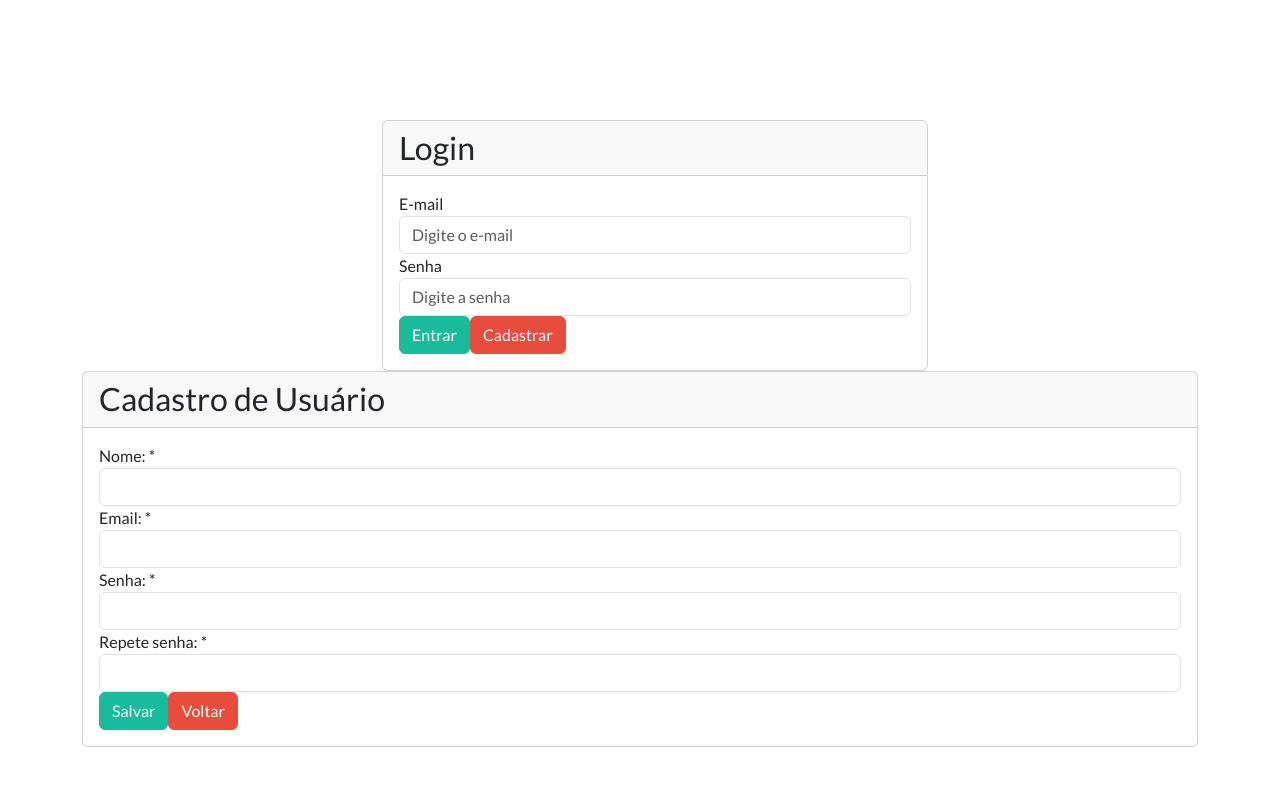
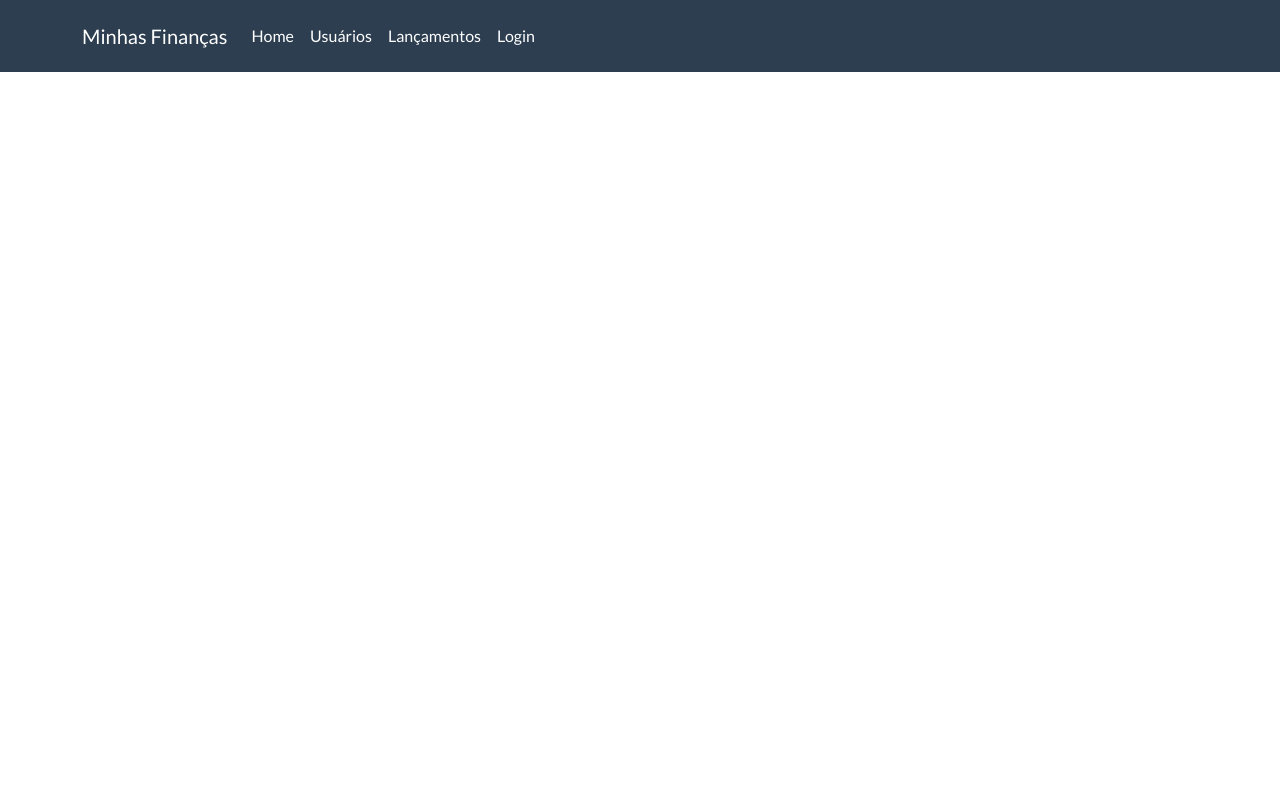
Before and after one commit to fxavierds/minhas-financas-app, a React (Create React App) app: page /#/login in a window 1280 px wide. Shown: the top 786 px of the page. Built offline with nearby package versions, Linux system fonts and the light colour scheme.

Commit message:
Adicionado NavBar

```diff
--- /dev/null
+++ b/src/components/navBar.js
@@ -0,0 +1,50 @@
+import React from "react";
+
+function NavBar() {
+  return (
+    <div className="navbar navbar-expand-lg fixed-top navbar-dark bg-primary">
+      <div className="container">
+        <a href="https://bootswatch.com/" className="navbar-brand">
+          Minhas Finanças
+        </a>
+        <button
+          className="navbar-toggler"
+          type="button"
+          data-toggle="collapse"
+          data-target="#navbarResponsive"
+          aria-controls="navbarResponsive"
+          aria-expanded="false"
+          aria-label="Toggle navigation"
+        >
+          <span className="navbar-toggler-icon"></span>
+        </button>
+        <div className="collapse navbar-collapse" id="navbarResponsive">
+          <ul className="navbar-nav">
+            <li className="nav-item">
+              <a className="nav-link" href="home.html">
+                Home
+              </a>
+            </li>
+            <li className="nav-item">
+              <a className="nav-link" href="usuarios.html">
+                Usuários
+              </a>
+            </li>
+            <li className="nav-item">
+              <a className="nav-link" href="lancamentos.html">
+                Lançamentos
+              </a>
+            </li>
+            <li className="nav-item">
+              <a className="nav-link" href="login.html">
+                Login
+              </a>
+            </li>
+          </ul>
+        </div>
+      </div>
+    </div>
+  );
+}
+
+export default NavBar;
--- a/src/main/App.js
+++ b/src/main/App.js
@@ -1,14 +1,16 @@
-import Login from "../views/login";
+import React from "react";
 import "bootswatch/dist/flatly/bootstrap.css";
+import NavBar from "../components/navBar";
 import "../custom.css";
-import CadastroUsuario from "../views/cadastroUsuario";
-
+import Rotas from "./rotas";
 function App() {
   return (
-    <div>
-      <Login />
-      <CadastroUsuario></CadastroUsuario>
-    </div>
+    <>
+      <NavBar />
+      <div className="container">
+        <Rotas />
+      </div>
+    </>
   );
 }
 
--- a/src/main/rotas.js
+++ b/src/main/rotas.js
@@ -1,2 +1,17 @@
 import React from "react";
 import { Route, Switch, HashRouter } from "react-router-dom";
+import Login from "../views/login";
+import CadastroUsuario from "../views/cadastroUsuario";
+
+function Rotas() {
+  return (
+    <HashRouter>
+      <Switch>
+        <Route path="/login" Component={Login} />
+        <Route path="/cadastro-usuarios" Component={CadastroUsuario} />
+      </Switch>
+    </HashRouter>
+  );
+}
+
+export default Rotas;
--- a/src/views/cadastroUsuario.js
+++ b/src/views/cadastroUsuario.js
@@ -12,7 +12,6 @@ class CadastroUsuario extends React.Component {
 
   render() {
     return (
-      <div className="container">
       <Card title="Cadastro de Usuário">
         <div className="row">
           <div className="col-lg-12">
@@ -67,7 +66,6 @@ class CadastroUsuario extends React.Component {
           </div>
         </div>
       </Card>
-      </div>
     );
   }
 }
--- a/src/views/login.js
+++ b/src/views/login.js
@@ -1,42 +1,60 @@
-import React from 'react';
-import Card from '../components/cards';
-import FormGroup from '../components/formgroup';
+import React from "react";
+import Card from "../components/cards";
+import FormGroup from "../components/formgroup";
 
-class Login extends React.Component{
+class Login extends React.Component {
   state = {
-    email: '',
-    senha: ''
-  }
+    email: "",
+    senha: "",
+  };
 
   entrar = () => {
-    console.log('e-mail', this.state.email);
-    console.log('senha', this.state.senha);
-  }
+    console.log("e-mail", this.state.email);
+    console.log("senha", this.state.senha);
+  };
 
-  render(){
-    return(
-      <div className='container'>
-        <div className='row'>
-          <div className='col-md-6' style={{position:'relative', left:'300px'}}>
+  render() {
+    return (
+      <div className="row">
+        <div
+          className="col-md-6"
+          style={{ position: "relative", left: "300px" }}
+        >
           <Card title="Login">
-              <div className='row'>
-                <div className='col-lg-12'>
-                  <div className='bs-component'>
+            <div className="row">
+              <div className="col-lg-12">
+                <div className="bs-component">
                   <fieldset>
                     <FormGroup label="E-mail" id="exampleInputEmail">
-                          <input type="email" className='form-control'
-                            value={this.state.email} onChange={e=> this.setState({email: e.target.value})}
-                            id="inputEmail" aria-describedby='emailHelp'
-                            placeholder='Digite o e-mail' />
+                      <input
+                        type="email"
+                        className="form-control"
+                        value={this.state.email}
+                        onChange={(e) =>
+                          this.setState({ email: e.target.value })
+                        }
+                        id="inputEmail"
+                        aria-describedby="emailHelp"
+                        placeholder="Digite o e-mail"
+                      />
                     </FormGroup>
                     <FormGroup label="Senha" id="exampleInputSenha">
-                          <input type="password" className='form-control'
-                            value={this.state.senha} onChange={e=> this.setState({senha: e.target.value})}
-                            id="inputSenha" aria-describedby='senhaHelp'
-                            placeholder='Digite a senha' />
+                      <input
+                        type="password"
+                        className="form-control"
+                        value={this.state.senha}
+                        onChange={(e) =>
+                          this.setState({ senha: e.target.value })
+                        }
+                        id="inputSenha"
+                        aria-describedby="senhaHelp"
+                        placeholder="Digite a senha"
+                      />
                     </FormGroup>
-                      <button onClick={this.entrar} className='btn btn-success'>Entrar</button>
-                      <button className='btn btn-danger'>Cadastrar</button>
+                    <button onClick={this.entrar} className="btn btn-success">
+                      Entrar
+                    </button>
+                    <button className="btn btn-danger">Cadastrar</button>
                   </fieldset>
                 </div>
               </div>
@@ -44,9 +62,7 @@ class Login extends React.Component{
           </Card>
         </div>
       </div>
-      </div>
-    )
-
+    );
   }
 }
 
```
Also changed, not shown: package.json (+4 -4 lines), 1 other file (tests, documents, lock files or other folders). Lines whose indentation alone changed are shown as unchanged.
